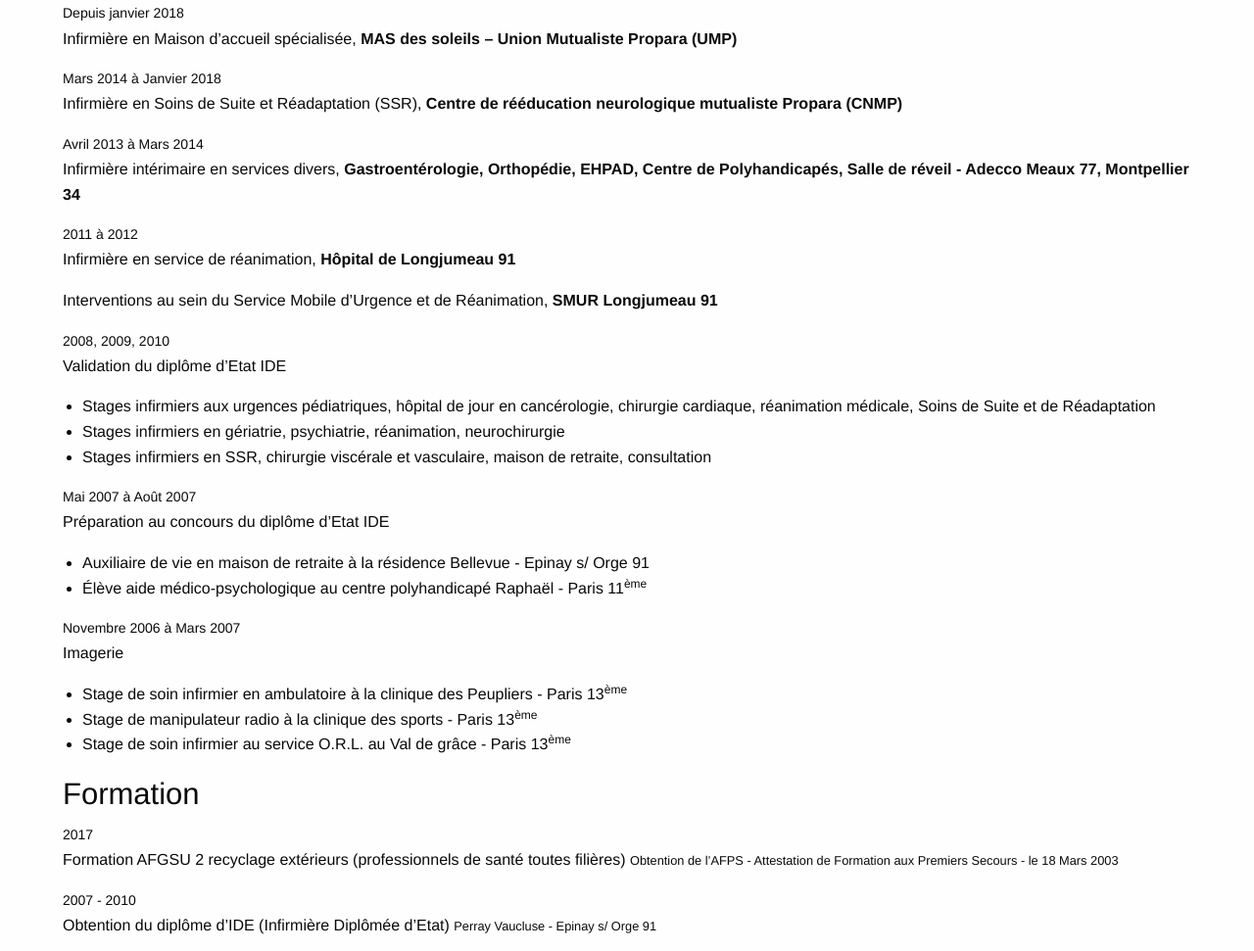
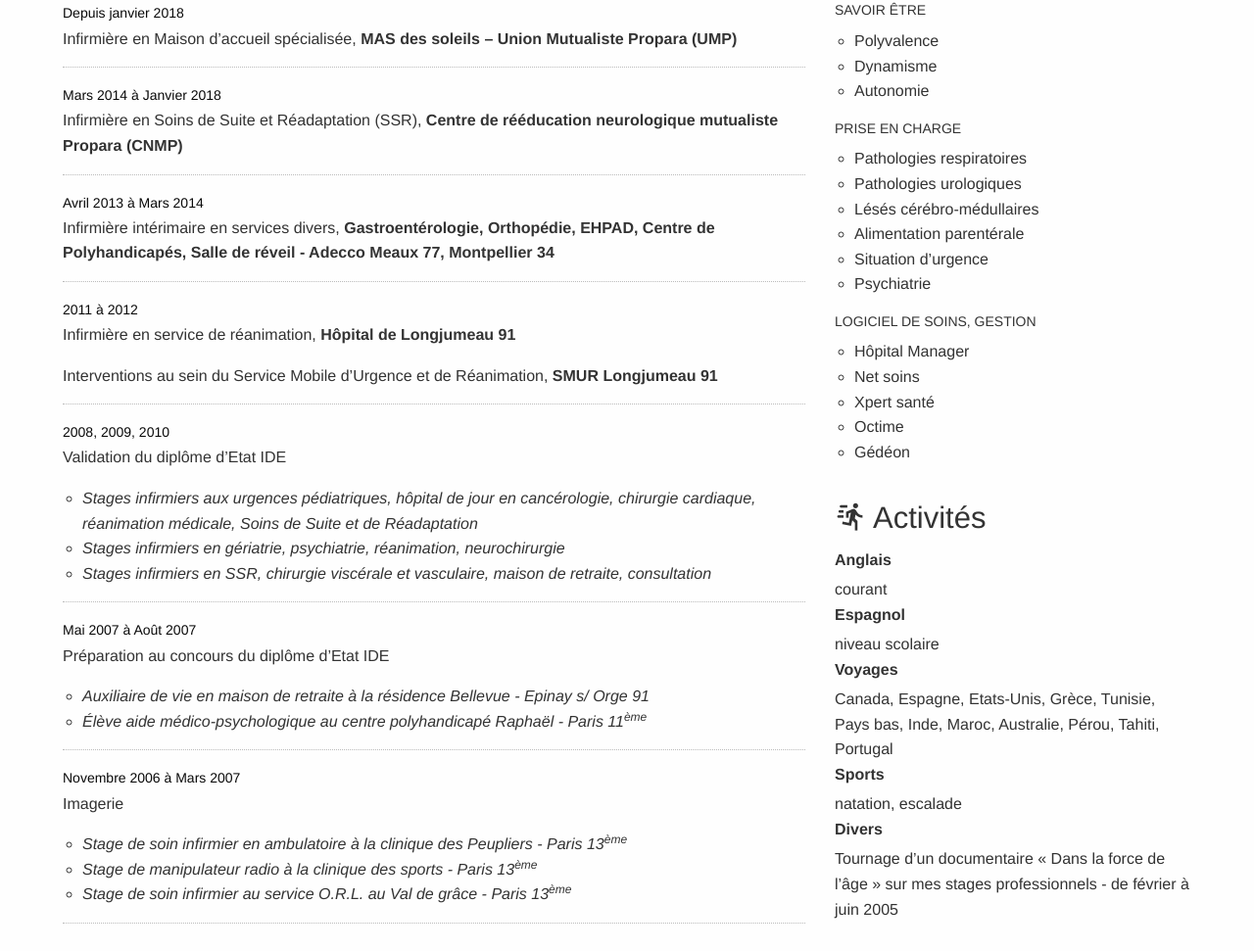
Before and after one commit to tgrandsire/NorahCurri, a website: page index.html in a window 1280 px wide. Shown: the part 291-1262 px from the top of the page at 98% size. Drawn offline with nearby package versions, Linux system fonts and the light colour scheme; a web font is replaced by a local one.

Commit message:
Style sur deux colonnes

```diff
--- a/index.html
+++ b/index.html
@@ -54,30 +54,36 @@
               <i class="mdi mdi-account-outline"></i>
             </div>
           </div>
-          <!-- <p class="mdi mdi-phone-outline">(+33) 06 13 99 49 35<i class="mdi mdi-phone-outline"></i></p>
-          <p class="mdi mdi-email-outline">decagnynorah@gmail.com<i class="mdi mdi-email-outline"></i></p>
-          <p class="mdi mdi-map-marker-outline">100 Avenue du pont Juvenal<i class="mdi mdi-map-marker-outline"></i><br>34 000 Montpellier</p>
-          <p class="mdi mdi-account-outline">Fran&ccedil;aise, 32 ans<i class="mdi mdi-account-outline"></i></p> -->
         </div>
       </header>
 
-      <article>
+      <article class="grid-x grid-margin-x">
+        <div class="cell large-8">
+
+          <div id="experience" class="cv-section">
             <h3 class="mdi mdi-pill">Expériences</h3>
+            <div class="experience">
               <label>Depuis janvier 2018</label>
               <p>
                 Infirmière en Maison d’accueil spécialisée, <strong>MAS des soleils – Union Mutualiste Propara (UMP)</strong>
               </p>
+            </div>
 
+            <div class="experience">
               <label>Mars 2014 à Janvier 2018</label>
               <p>
                 Infirmière en Soins de Suite et Réadaptation (SSR), <strong>Centre de rééducation neurologique mutualiste Propara (CNMP)</strong>
               </p>
+            </div>
 
+            <div class="experience">
               <label>Avril 2013 à Mars 2014</label>
               <p>
                 Infirmière intérimaire en services divers, <strong>Gastroentérologie, Orthopédie, EHPAD, Centre de Polyhandicapés, Salle de réveil - Adecco Meaux 77, Montpellier 34</strong>
               </p>
+            </div>
 
+            <div class="experience">
               <label>2011 à 2012</label>
               <p>
                 Infirmière en service de réanimation, <strong>Hôpital de Longjumeau 91</strong>
@@ -85,7 +91,9 @@
               <p>
                 Interventions au sein du Service Mobile d’Urgence et de Réanimation, <strong>SMUR Longjumeau 91</strong>
               </p>
+            </div>
 
+            <div class="experience">
               <label>2008, 2009, 2010</label>
               <p>
                 Validation du diplôme d’Etat IDE
@@ -95,7 +103,9 @@
                   <li>Stages infirmiers en SSR, chirurgie viscérale et vasculaire, maison de retraite, consultation</li>
                 </ul>
               </p>
+            </div>
 
+            <div class="experience">
               <label>Mai 2007 à Août 2007</label>
               <p>
                 Préparation au concours du diplôme d’Etat IDE
@@ -104,7 +114,9 @@
                   <li>Élève aide médico-psychologique au centre polyhandicapé Raphaël - Paris 11<sup>ème</sup></li>
                 </ul>
               </p>
+            </div>
 
+            <div class="experience">
               <label>Novembre 2006 à Mars 2007</label>
               <p>
                 Imagerie
@@ -114,8 +126,13 @@
                   <li>Stage de soin infirmier au service O.R.L. au Val de grâce - Paris 13<sup>ème</sup></li>
                 </ul>
               </p>
+            </div>
+
+          </div>
 
 
+
+          <div id="formation" class="cv-section">
             <h3 class="mdi mdi-teach">Formation</h3>
             <label>2017</label>
             <p>
@@ -146,8 +163,13 @@
               Obtention du BEP Carrières Sanitaires et Sociales
               <small>lycée Jacques Monod - Paris 5<sup>ème</sup></small>
             </p>
+          </div>
 
 
+        </div>
+        <div class="cell large-4">
+
+          <div id="skills" class="cv-section">
             <h3 class="mdi mdi-hexagon-slice-4">Compétences</h3><!-- mdi-dolly -->
             <h4>Savoir être</h4>
             <ul>
@@ -174,8 +196,10 @@
               <li>Octime</li>
               <li>Gédéon</li>
             </ul>
+          </div>
 
 
+          <div id="activity" class="cv-section">
             <h3 class="mdi mdi-run-fast">Activités</h3>
             <dl>
               <dt>Anglais</dt>
@@ -193,10 +217,10 @@
               <dt>Divers</dt>
               <dd>Tournage d’un documentaire « Dans la force de l’âge » sur mes stages professionnels - de février à juin 2005</dd>
             </dl>
+          </div>
 
 
-
-
+        </div>
       </article>
     </section>
   </body>
--- a/package.json
+++ b/package.json
@@ -12,6 +12,7 @@
     "@mdi/font": "^3.7.95",
     "foundation-sites": "^6.5.3",
     "jquery": "^3.4.1",
+    "npm": "^6.10.0",
     "what-input": "^5.2.3"
   }
 }
--- a/style.css
+++ b/style.css
@@ -5,6 +5,22 @@
   font-weight: normal;
   font-style: normal;
 }
+
+html,
+body {
+  color: #333;
+}
+
+h4 {
+  text-transform: uppercase;
+  font-size: 14px;
+}
+
+ul {
+  list-style-type: circle;
+}
+
+
 
 
 section#main {
@@ -34,3 +50,19 @@
 .mdi::before {
   margin-right: 8px;
 }
+
+
+
+.cv-section {
+  margin-bottom: 32px;
+}
+
+#experience ul {
+  font-style: italic;
+  list-style-type: circle;
+}
+
+.experience {
+  border-bottom: 1px dotted #bbb;
+  margin-bottom: 16px;
+}
```
Also changed, not shown: 1 other file. Lines whose indentation alone changed are shown as unchanged.
